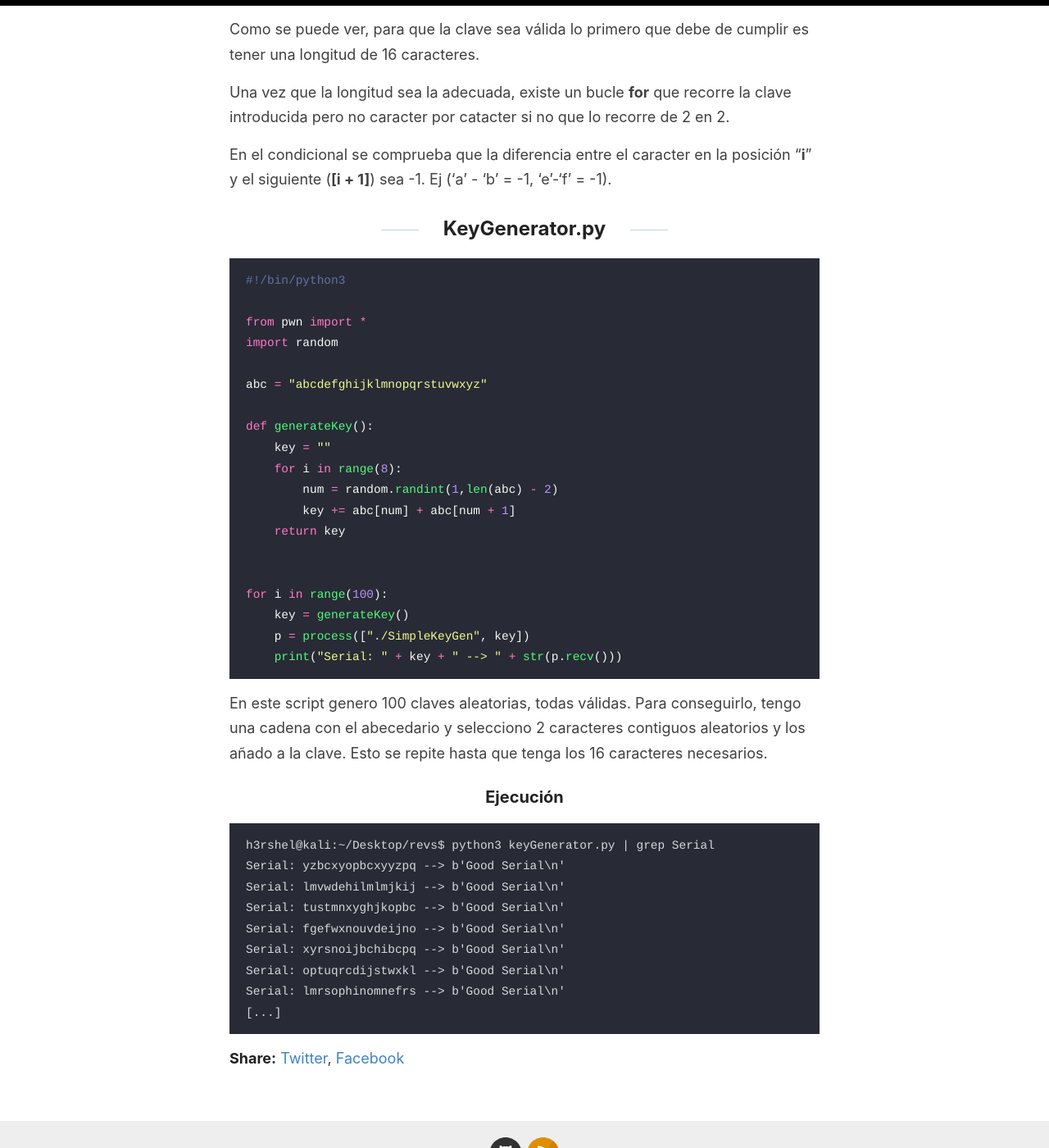
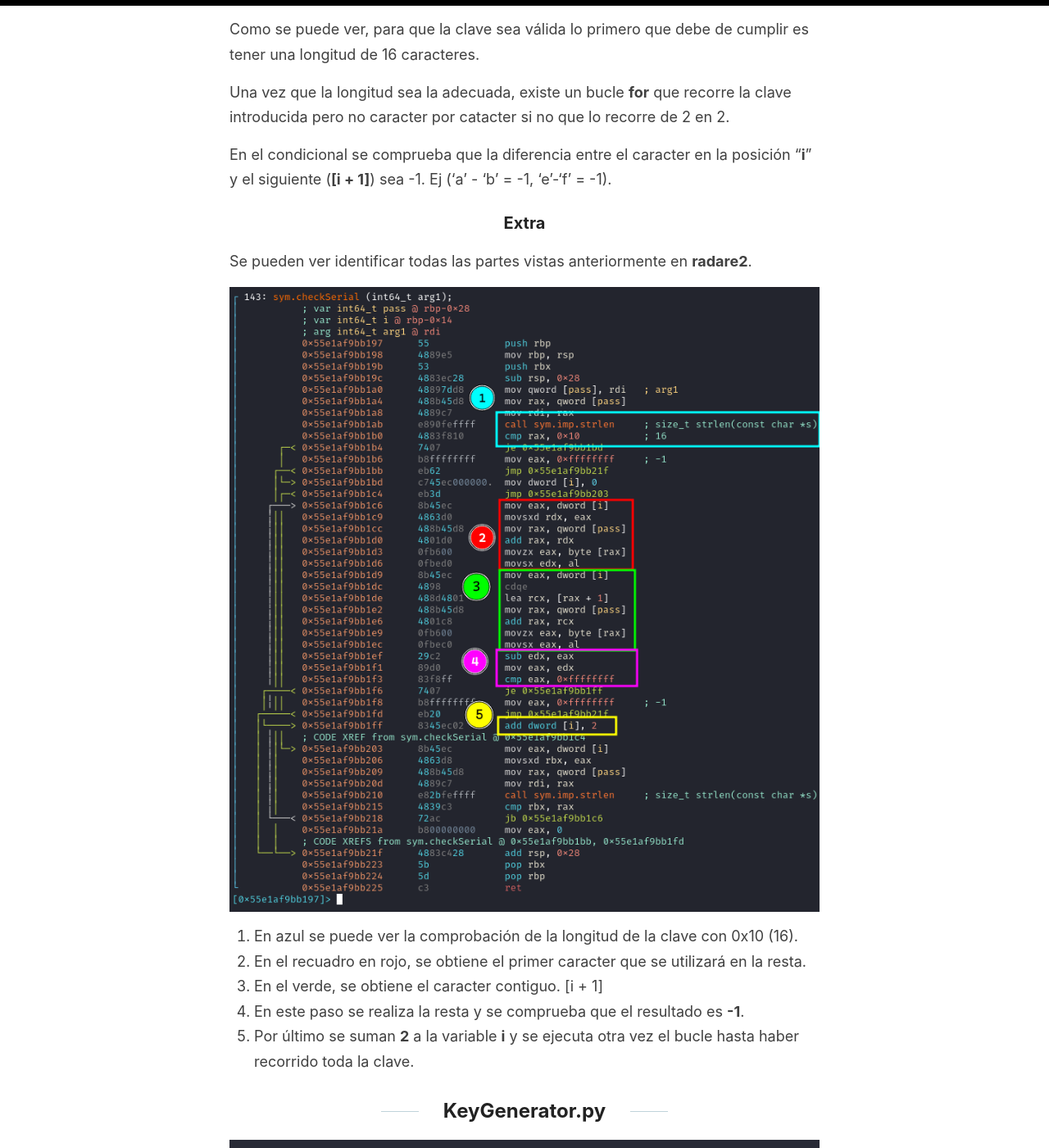
Before and after one commit to 0xH3rshel/0xH3rshel.github.io, a Jekyll site: the page built from _posts/2023-09-08-crackmes-simple_keygen.md, in a window 1280 px wide and 1400 px high, scrolled down 2426 px. Shown: the whole window at 82% size. Built offline with Jekyll 4.4.1, drawn with Linux system fonts in a browser that asks for light colours.

Commit message:
add extra simple keygen

````diff
--- a/_posts/2023-09-08-crackmes-simple_keygen.md
+++ b/_posts/2023-09-08-crackmes-simple_keygen.md
@@ -39,6 +39,18 @@ Una vez que la longitud sea la adecuada, existe un bucle **for** que recorre la
 
 En el condicional se comprueba que la diferencia entre el caracter en la posición "**i**" y el siguiente (**[i + 1]**) sea -1.  Ej ('a' - 'b' = -1, 'e'-'f' = -1).
 
+### Extra
+
+Se pueden ver identificar todas las partes vistas anteriormente en **radare2**.
+
+![img](../imgs/write-ups/crackmes/simple-keygen/simple_keygen_extra.png)
+
+1. En azul se puede ver la comprobación de la longitud de la clave con 0x10 (16).
+2. En el recuadro en rojo, se obtiene el primer caracter que se utilizará en la resta.
+3. En el verde, se obtiene el caracter contiguo. [i + 1]
+4. En este paso se realiza la resta y se comprueba que el resultado es **-1**.
+5. Por último se suman **2** a la variable **i** y se ejecuta otra vez el bucle hasta haber recorrido toda la clave.
+
 ## KeyGenerator.py
 
 ```py
````
Also changed, not shown: imgs/write-ups/crackmes/simple-keygen/simple_keygen_extra.png (added).
